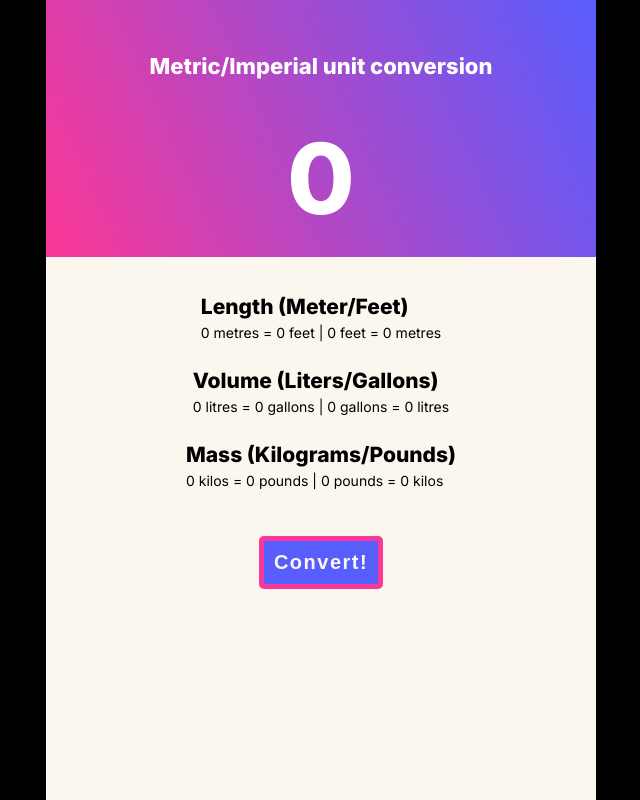
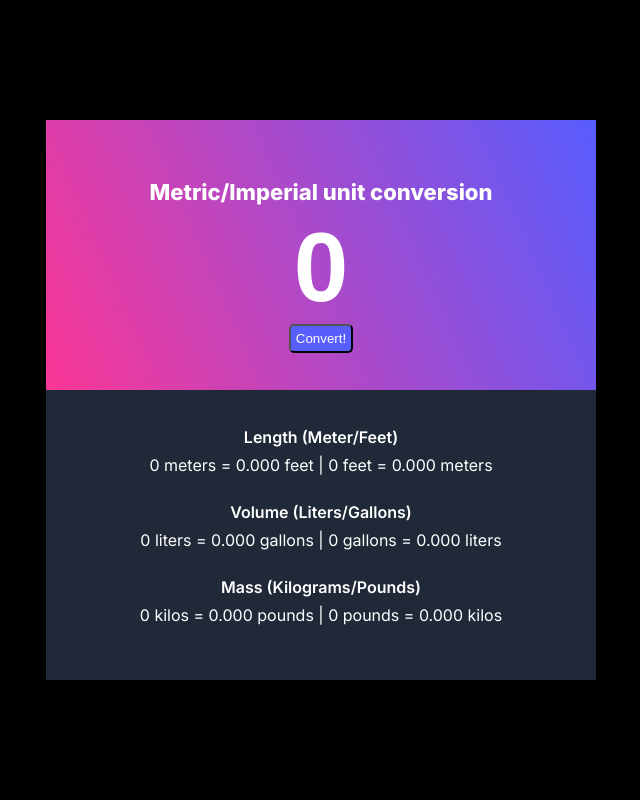
Before and after one commit to Eileenpk/Unit-conversion, a plain HTML site: page index.html in a window 1280 px wide. Shown: the whole page, without its empty margins (319-959 px from the left). Drawn offline with Linux system fonts and the light colour scheme.

Commit message:
Add files via upload
 I updated the code to be able to take an input and do the conversions for the number being put in. I rewrote all the code from scratch without looking at the original version. It was interesting to see the difference in the code.

```diff
--- /dev/null
+++ b/index.css
@@ -0,0 +1,91 @@
+* {
+    margin: 0;
+    padding: 0;
+    box-sizing: border-box;
+}
+
+:root {
+    font-family: 'Inter', sans-serif;
+    font-size: 16px;
+    --top-color: linear-gradient(246.26deg, #585DFE 0%, #FB3796 100%);
+    --font-color-light: #fff;
+    --font-color-dark: #000;
+
+}
+main {
+   width: 100vw;
+   height: 100vh;
+   display: flex;
+   justify-content: center;
+   align-items: center;
+   flex-direction: column;
+   background: #000;
+}
+
+.top {
+   background: var(--top-color);
+   width: 550px;
+   height: 270px;
+}
+
+.input-field {
+    display: flex;
+    flex-direction: column;
+    justify-content: center;
+    align-items: center;
+}
+
+button {
+    color: var(--font-color-light);
+    background: #585DFE;
+    padding: 5px;
+    margin-bottom: 10px;
+    border-radius: 5px;
+}
+
+button:hover {
+    background: #FB3796;
+}
+
+h1{
+    color: var(--font-color-light);
+    text-align: center;
+    margin-top: 53px;
+    font-size: 22px;
+    font-weight: 800;
+    line-height: 38px;
+}
+
+input {
+    font-size: 98px;
+    font-weight: 800;
+    background: none;
+    border: none;
+    width: 150px;
+    color: var(--font-color-light);
+    text-align: center;
+}
+input:hover {
+    background: #585DFE;
+}
+
+::placeholder {
+    color: #fff;
+    text-align: center;
+    font-weight: 800;
+}
+
+.bottom {
+    background: #1F2937;
+    color: var(--font-color-light);
+    width: 550px;
+    height: 290px;
+    text-align: center;
+    padding-top: 10px;
+}
+h2 {
+    padding-bottom: 8px;
+    padding-top: 27px;
+    font-weight: 600;
+    font-size: 1rem;
+}
--- a/index.html
+++ b/index.html
@@ -4,44 +4,38 @@
     <meta charset="UTF-8">
     <meta http-equiv="X-UA-Compatible" content="IE=edge">
     <meta name="viewport" content="width=device-width, initial-scale=1.0">
-    <title>Unit Conversion</title>
-    <link rel="stylesheet" href="styles.css">
+    <link rel="stylesheet" href="index.css">
     <link rel="preconnect" href="https://fonts.googleapis.com">
 <link rel="preconnect" href="https://fonts.gstatic.com" crossorigin>
-<link href="https://fonts.googleapis.com/css2?family=Inter:wght@400;800&display=swap" rel="stylesheet">
+<link href="https://fonts.googleapis.com/css2?family=Inter:wght@400;600;800&display=swap" rel="stylesheet">
+    <title>Unit Converter</title>
 </head>
 <body>
+    <main>
+        <section class="top">
+            <h1>Metric/Imperial unit conversion</h1>
+                <div class="input-field">
+                    <input type="text" placeholder='0' id="input">
+                    <button id="convert-btn">Convert!</button>
+                </div>
+        </section>
 
-     <main>
-        <div class="top">
-            <h1>Metric/Imperial unit conversion</h1>
+        <section class="bottom" id="bottom">
+            <h2>Length (Meter/Feet)</h2>
+            <p id="meter-to-feet">
+                0 meters = 0.000 feet | 0 feet = 0.000 meters
+            </p>
+            <h2>Volume (Liters/Gallons)</h2>
 
-             <p class="number-input">0</p>
-        </div>
-
-        <div class="bottom" id="conversions">
-           <section class="item item-1">
-                <h2>Length (Meter/Feet)</h2>
-                <p id="length-el">0 metres = 0 feet | 0 feet = 0 metres</p>
-           </section>
-
-            <section class="item">
-                <h2>Volume (Liters/Gallons)</h2>
-                <p id="volume-el">0 litres = 0 gallons | 0 gallons = 0 litres</p>
-            </section>
-
-            <section class="item">
-                <h2>Mass (Kilograms/Pounds)</h2>
-                <p id="mass-el">0 kilos = 0 pounds | 0 pounds = 0 kilos</p>
-            </section>
-
-            <button onclick="convert()" >Convert!</button>
-
-
-
-        </div>
+            <p id="liters-to-gallons">
+                 0 liters = 0.000 gallons | 0 gallons = 0.000 liters
+            </p>
+            <h2>Mass (Kilograms/Pounds)</h2>
+            <p id="kilo-to-pounds">
+                0 kilos = 0.000 pounds | 0 pounds = 0.000 kilos
+            </p>
+        </section>
     </main>
-
     <script src="index.js"></script>
 </body>
 </html>
--- a/index.js
+++ b/index.js
@@ -1,27 +1,56 @@
-let unit = 20
-let meterToFoot = unit * 3.280
-let mtfr = meterToFoot.toFixed(3)
-let footToMeter = unit / 3.280
-let ftmr = footToMeter.toFixed(3)
-let litersToGallons = unit * 0.264
-let ltgr = litersToGallons.toFixed(3)
-let gallonsToLiters = unit / 0.264
-let gtlr = gallonsToLiters.toFixed(3)
-let kilogramToPounds = unit * 2.204
-let ktpr = kilogramToPounds.toFixed(3)
-let poundsToKilograms = unit / 2.204
-let ptkr = poundsToKilograms.toFixed(3)
-let lengthEl = document.getElementById('length-el');
-let volumeEl = document.getElementById('volume-el');
-let massEl = document.getElementById('mass-el');
-let input = document.getElementById('input');
+let input = document.getElementById('input')
+let inputArr = []
+const meterToFeet = document.getElementById("meter-to-feet")
+const literToGallons = document.getElementById("liters-to-gallons")
+const kiloToPounds = document.getElementById("kilo-to-pounds")
+const convertBtn = document.getElementById('convert-btn')
 
+convertBtn.addEventListener('click', function(){
+    inputArr.pop()
+    inputArr.push(input.value)
+    metersToFeet()
+    feetToMeters()
+    litersToGallons ()
+    gallonsToLiters()
+    kilosToPounds()
+    poundsToKilos()
+    render(meterToFeet, 'meters', 'feet', feetOutPut, meterOutPut)
+    render(literToGallons, 'liters', 'gallons', gallonOutPut, literOutPut )
+    render(kiloToPounds, 'kilos', 'pounds', poundOutPut, kiloOutPut)
+})
 
-function convert(){
-    lengthEl.textContent = unit + ' Meters = ' + mtfr + ' feet | ' + unit + ' Feet  = ' + ftmr + ' Meters'
+// render input to output el
+function render(container,unit1, unit2, outPut1, outPut2) {
+    container.textContent = `${inputArr} ${unit1} = ${outPut1} ${unit2} | ${inputArr} ${unit2} = ${outPut2} ${unit1}`
+}
 
-    volumeEl.textContent = unit + ' Liters = ' + ltgr + ' Gallons | ' + unit + ' Gallons  = ' + gtlr+ ' Liters'
-
-    massEl.textContent = unit + ' Kilos = ' + ktpr + ' Pounds | ' + unit + ' Pounds  = ' + ptkr + ' Kilos'
-    console.log(convert)
+// // calc meters to feet
+function metersToFeet() {
+   fop = input.value * 3.281
+  feetOutPut = fop.toFixed(3)
 }
+//calc feet to meters
+function feetToMeters() {
+    mop = input.value / 3.281
+    meterOutPut = mop.toFixed(3)
+}
+// calc liters to gallons
+function litersToGallons () {
+   gop = input.value / 3.785
+    gallonOutPut = gop.toFixed(3)
+}
+// calc gallons to liters
+function gallonsToLiters() {
+   lop = input.value * 3.785
+   literOutPut = lop.toFixed(3)
+}
+// calc kilos to pounds
+function kilosToPounds() {
+   pop = input.value * 2.205
+   poundOutPut = pop.toFixed(3)
+}
+// calc pounds to kilos
+function poundsToKilos() {
+   kop = input.value / 2.205
+   kiloOutPut = kop.toFixed(3)
+}
```
